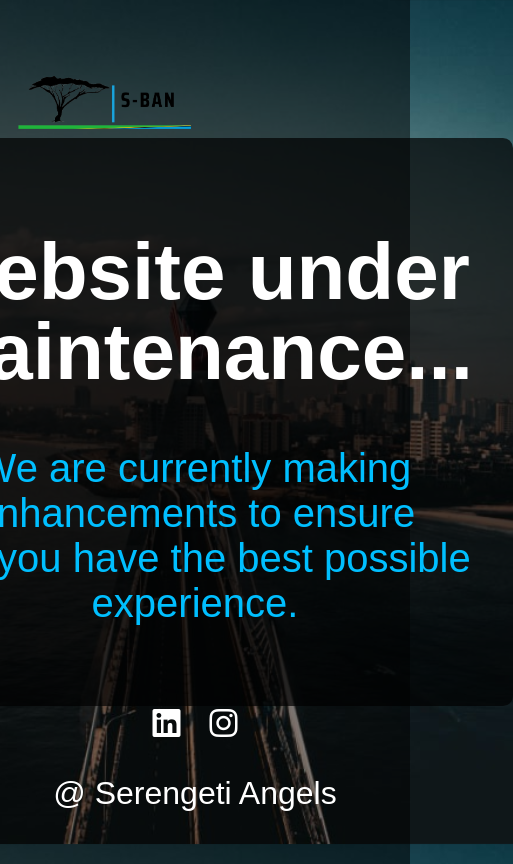
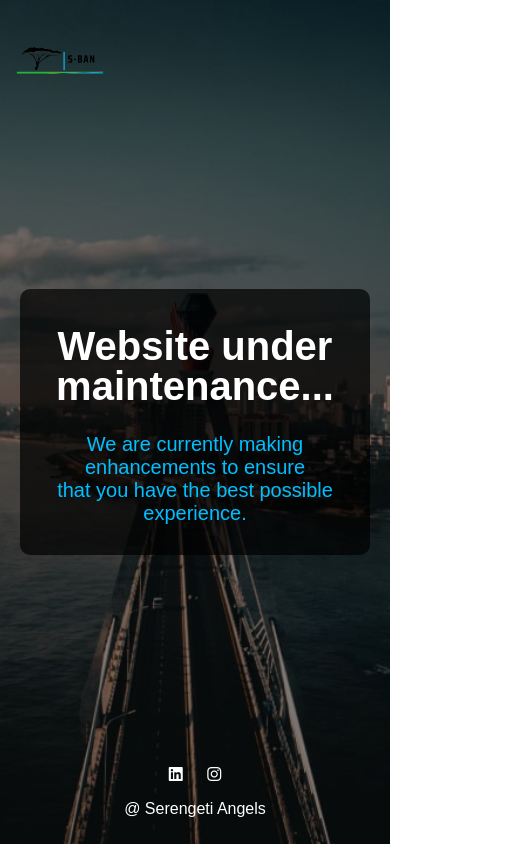
Before and after one commit to KIBUTI-BOT/UnderMaintainanceSBAN, a plain HTML site: page index.html in a window 390 px wide. Shown: the whole page, 513 px wide, since content can reach past the window. Drawn offline with Linux system fonts and the light colour scheme.

Commit message:
Minor Fix on Responsiveness

```diff
--- a/index.html
+++ b/index.html
@@ -20,6 +20,7 @@
             background: url('tanzanite.jpg') no-repeat center center fixed;
             background-size: cover;
             color: white;
+            overflow: hidden;
         }
 
         .overlay {
@@ -38,34 +39,97 @@
             background: rgba(0, 0, 0, 0.7);
             padding: 40px;
             border-radius: 10px;
+            max-width: 90%;
+        }
+
+        .content h1 {
+            font-weight: bold;
+            font-size: 80px;
+            font-family: sans-serif;
+            line-height: 1em
+        }
+
+        .content p {
+            color: deepskyblue;
+            font-weight: normal;
+            font-size: 40px;
         }
 
         .logo {
             display: flex;
             position: absolute;
             align-items: center;
-            margin-bottom: 20px;
-            top: 2px;
-            left: 5px;
+            top: 10px;
+            left: 10px;
         }
 
         .logo img {
             width: 200px;
             height: auto;
-            margin-right: 10px;
         }
 
         .social-icons {
             position: absolute;
-            font-size: 2.0em;
-            bottom: 0;
+            font-size: 2em;
+            bottom: 10px;
+            display: flex;
+            flex-direction: column;
+            justify-content: center;
+            align-items: center;
+            width: 100%;
         }
-
 
         .social-icons a {
             color: white;
             margin: 0 10px;
             text-decoration: none;
+            align-content: center;
+        }
+
+        @media (max-width: 768px) {
+            .content {
+                padding: 20px;
+                max-width: 95%;
+            }
+
+            .content h1 {
+                font-size: 40px;
+            }
+
+            .content p {
+                font-size: 20px;
+            }
+
+            .logo img {
+                width: 150px;
+            }
+
+            .social-icons {
+                font-size: 1.5em;
+            }
+        }
+
+        @media (max-width: 480px) {
+            .content {
+                padding: 10px;
+                max-width: 100%;
+            }
+
+            .content h1 {
+                font-size: 40px;
+            }
+
+            .content p {
+                font-size: 20px;
+            }
+
+            .logo img {
+                width: 100px;
+            }
+
+            .social-icons {
+                font-size: 1em;
+            }
         }
     </style>
 </head>
@@ -73,21 +137,22 @@
 <div class="overlay">
     <div class="logo">
         <img src="sban.png" alt="Logo">
-<!--        <h1>S-BAN</h1>-->
     </div>
     <div class="content">
-        <h1 style="font-weight: bold; font-size: 80px; font-family: sans-serif; line-height: 1em">Website under<br>maintenance...</h1>
-        <p style="color: deepskyblue; font-weight: normal; font-size: 40px;">We are currently making enhancements to
+        <h1>Website under<br>maintenance...</h1>
+        <p>We are currently making enhancements to
             ensure<br>that you have the best possible experience.</p>
     </div>
 
     <div class="social-icons">
+        <div>
             <a href="https://www.linkedin.com/company/serengeti-angels/" target="_blank">
                 <i class="fa-brands fa-linkedin"></i>
             </a>
             <a href="https://www.instagram.com/serengeti_angels/" target="_blank">
                 <i class="fa-brands fa-instagram"></i>
             </a>
+        </div>
         <p>@ Serengeti Angels</p>
     </div>
 </div>
```
Lines whose indentation alone changed are shown as unchanged.
